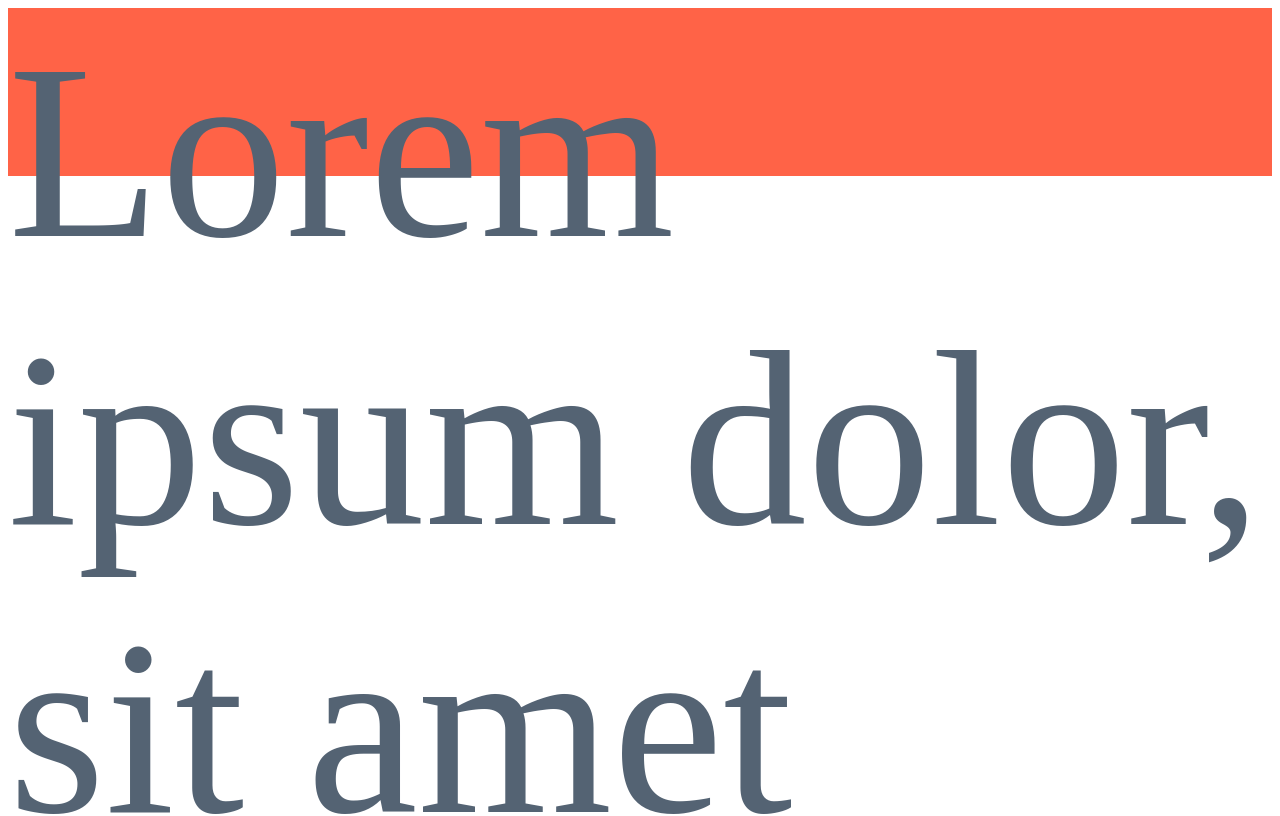
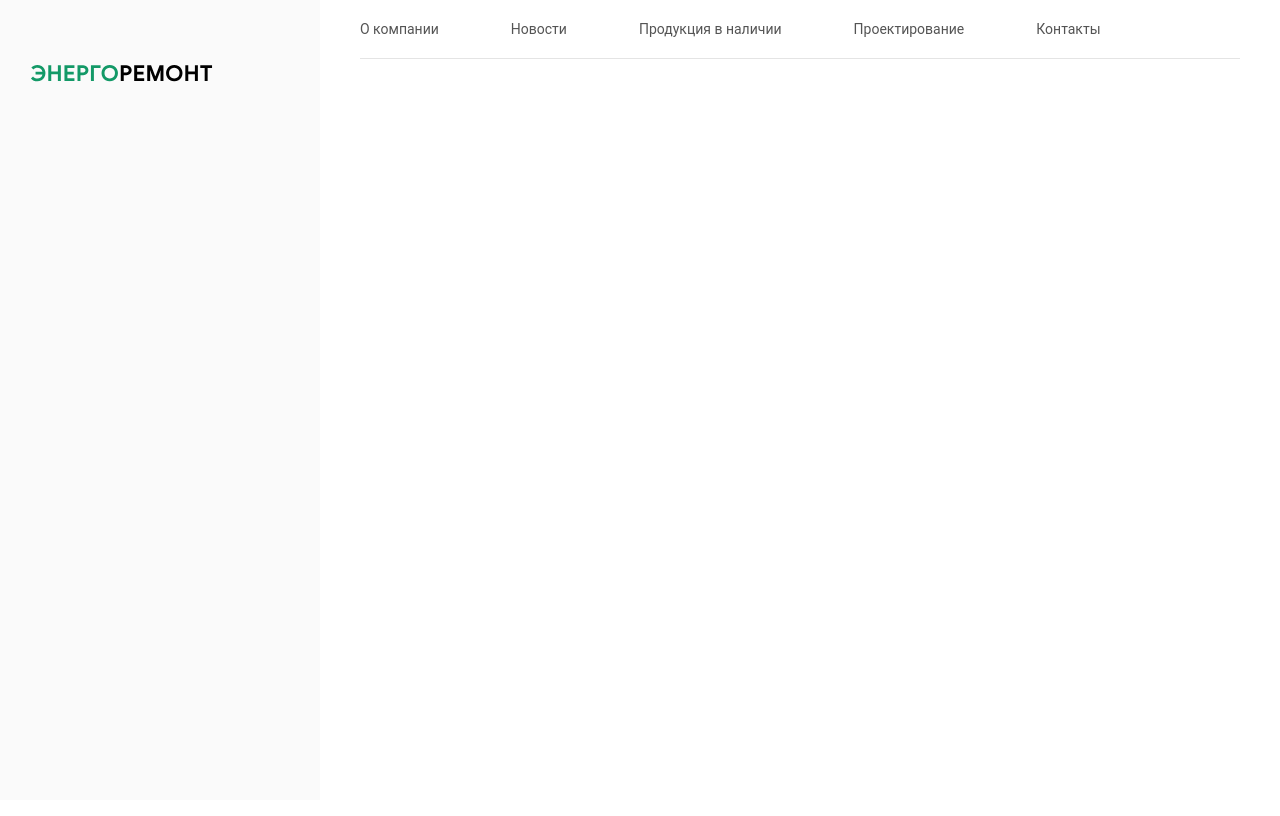
Before and after one commit to shtirlizc/en-detal, a website: page index.html in a window 1280 px wide. Shown: the top 816 px of the page. Drawn offline with Linux system fonts and the light colour scheme.

Commit message:
Nav & Top_Menu

```diff
--- a/css/components/body.css
+++ b/css/components/body.css
@@ -1,5 +1,5 @@
 body {
   background-color: rgb(255, 255, 255);
-  font-size: 250px;
-  color: #546373
+  margin: 0;
+  padding: 0;
 }
--- a/css/main.css
+++ b/css/main.css
@@ -1,2 +1,51 @@
 @import "./components/body.css";
 @import "./components/header.css";
+.main {
+    display: grid;
+    grid-template-areas: "navigation wrapper";
+    grid-template-rows: 100vh 1fr;
+    grid-template-columns: 320px 1fr;
+    grid-gap: 40px;
+}
+
+.navigation {
+    background-color: #FAFAFA;
+    grid-area: navigation;
+}
+.wrapper {
+    max-width: 1200px;
+    grid-area: wrapper;
+    margin-right: 40px;
+}
+
+.menu {
+    display: flex;
+    height: 58px;
+    border-bottom: 1px solid #E4E4E4;
+    align-items: center;
+}
+
+.menu a {
+    font-family: Roboto;
+    font-weight: normal;
+    font-size: 14px;
+    color: #545454;
+    text-decoration: none;
+}
+
+.menu a:hover {
+    color: #139967;
+    transition: all .2s ease-in-out;
+}
+
+.menu a:not(:last-child) {
+    margin-right: 72px;
+}
+
+.logo {
+    display: block;
+    background: url(../svg/logo.svg) ;
+    width: 183px;
+    height: 18px;
+    margin: 64px 0 0 30px;
+}
--- a/index.html
+++ b/index.html
@@ -7,10 +7,19 @@
     <link rel="stylesheet" href="../css/main.css" />
   </head>
   <body>
-    <div class="header">
-      Lorem ipsum dolor, sit amet consectetur adipisicing elit. Non esse, magni,
-      illo ipsa ipsum laborum modi voluptas quis eum aperiam pariatur vel
-      laboriosam blanditiis, vero sapiente ea sit nesciunt minima.
+    <div class="main">
+      <div class="navigation">
+        <a href="/" class="logo"></a>
+      </div>
+      <div class="wrapper">
+        <div class="menu">
+          <a href="http://">О компании</a>
+          <a href="http://">Новости</a>
+           <a href="http://">Продукция в наличии</a>
+           <a href="http://">Проектирование</a>
+           <a href="http://">Контакты</a>
+        </div>
+      </div>
     </div>
   </body>
 </html>
```
Also changed, not shown: svg/logo.svg (added), 1 other file.
